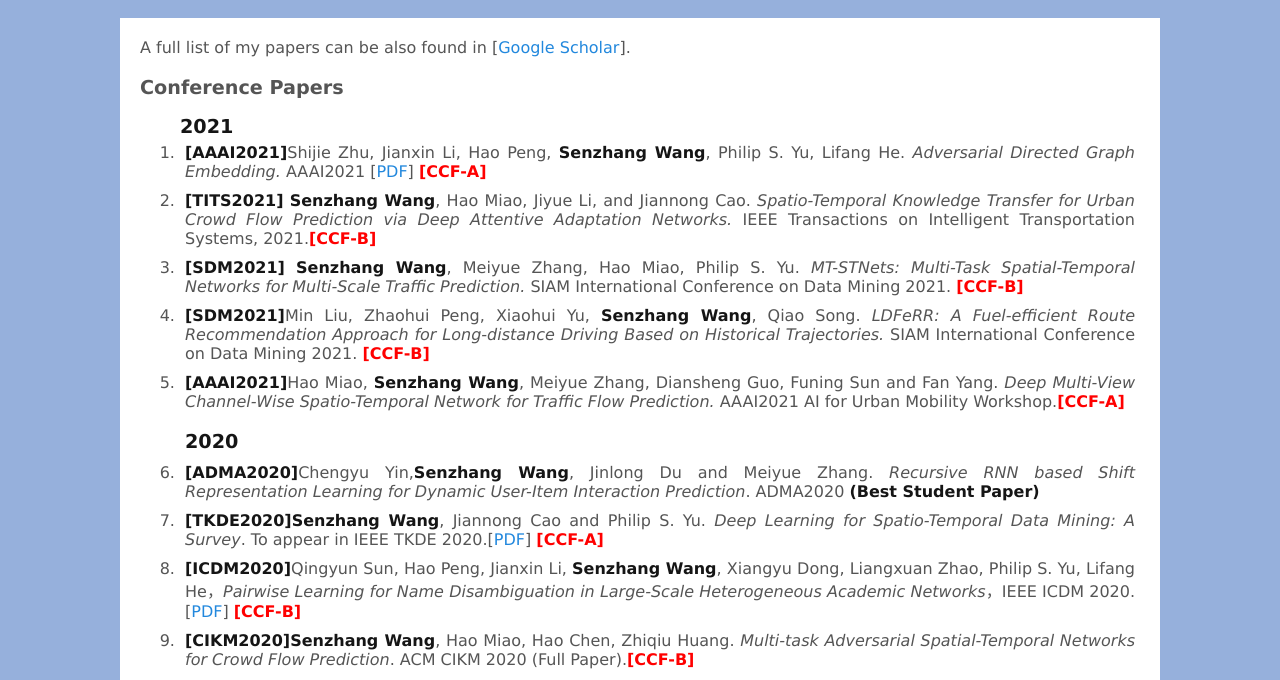
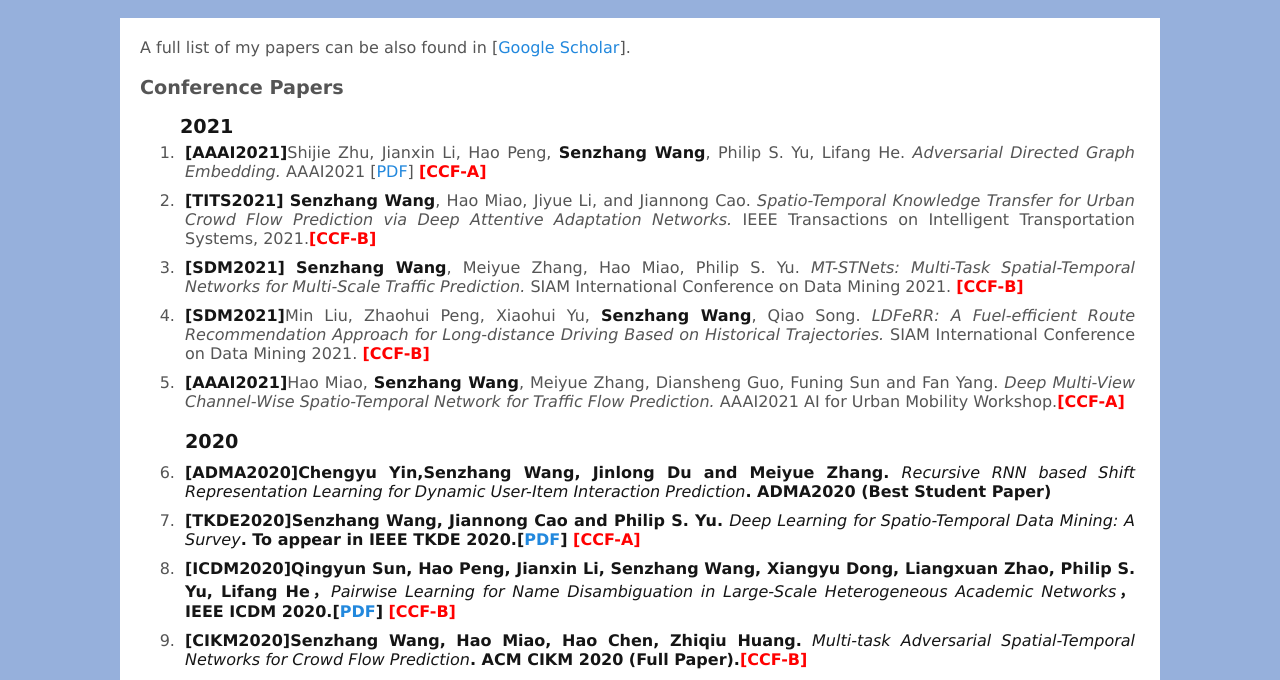
Before and after one commit to senzhangwang/senzhangwang.github.io, a plain HTML site: page Publications.html in a window 1280 px wide. Shown: the part 100-780 px from the top of the page. Drawn offline with Linux system fonts and the light colour scheme.

Commit message:
Update Publications.html

```diff
--- a/Publications.html
+++ b/Publications.html
@@ -39,10 +39,10 @@ A full list of my papers can be also found in [<a href="https://scholar.google.c
 
 
 <h3><strong>2020</strong></h3>
- </li><li><strong>[ADMA2020]</strong>Chengyu Yin,<strong>Senzhang Wang</strong>, Jinlong Du and Meiyue Zhang. <em>Recursive RNN based Shift Representation Learning for Dynamic User-Item Interaction Prediction</em>. ADMA2020 <strong>(Best Student Paper)</strong> </li>
-<li><strong>[TKDE2020]</strong><strong>Senzhang Wang</strong>, Jiannong Cao and Philip S. Yu. <em>Deep Learning for Spatio-Temporal Data Mining: A Survey</em>. To appear in IEEE TKDE 2020.[<a href="./paper_2020/2020.9.16.2.pdf" target="_blank">PDF</a>] <b><font color="#FF0000">[CCF-A]</font></b>	</li>
-<li><strong>[ICDM2020]</strong>Qingyun Sun, Hao Peng, Jianxin Li, <strong>Senzhang Wang</strong>, Xiangyu Dong, Liangxuan Zhao, Philip S. Yu, Lifang He，<em>Pairwise Learning for Name Disambiguation in Large-Scale Heterogeneous Academic Networks</em>，IEEE ICDM 2020.[<a href="./paper_2020/2020.9.16.pdf" target="_blank">PDF</a>]  <b><font color="#FF0000">[CCF-B]</font></b>	</li>
-<li><strong>[CIKM2020]</strong><strong>Senzhang Wang</strong>, Hao Miao, Hao Chen, Zhiqiu Huang.<em> Multi-task Adversarial Spatial-Temporal Networks for Crowd Flow Prediction</em>. ACM CIKM 2020 (Full Paper).<b><font color="#FF0000">[CCF-B]</font></b> </li>
+ </li><li><strong2>[ADMA2020]</strong>Chengyu Yin,<strong>Senzhang Wang</strong>, Jinlong Du and Meiyue Zhang. <em>Recursive RNN based Shift Representation Learning for Dynamic User-Item Interaction Prediction</em>. ADMA2020 <strong>(Best Student Paper)</strong> </li>
+<li><strong2>[TKDE2020]</strong><strong>Senzhang Wang</strong>, Jiannong Cao and Philip S. Yu. <em>Deep Learning for Spatio-Temporal Data Mining: A Survey</em>. To appear in IEEE TKDE 2020.[<a href="./paper_2020/2020.9.16.2.pdf" target="_blank">PDF</a>] <b><font color="#FF0000">[CCF-A]</font></b>	</li>
+<li><strong2>[ICDM2020]</strong>Qingyun Sun, Hao Peng, Jianxin Li, <strong>Senzhang Wang</strong>, Xiangyu Dong, Liangxuan Zhao, Philip S. Yu, Lifang He，<em>Pairwise Learning for Name Disambiguation in Large-Scale Heterogeneous Academic Networks</em>，IEEE ICDM 2020.[<a href="./paper_2020/2020.9.16.pdf" target="_blank">PDF</a>]  <b><font color="#FF0000">[CCF-B]</font></b>	</li>
+<li><strong2>[CIKM2020]</strong><strong>Senzhang Wang</strong>, Hao Miao, Hao Chen, Zhiqiu Huang.<em> Multi-task Adversarial Spatial-Temporal Networks for Crowd Flow Prediction</em>. ACM CIKM 2020 (Full Paper).<b><font color="#FF0000">[CCF-B]</font></b> </li>
 <li>Yasir Hussain, Zhiqiu Huang, Yu Zhou, <strong>Senzhang Wang</strong>:<em>CodeGRU: Context-aware deep learning with gated recurrent unit for source code modeling</em>. Inf. Softw. Technol. 125: 106309 (2020)[<a href="./paper_2020/1903.00884.pdf" target="_blank">PDF</a>] <b><font color="#FF0000">[CCF-B]</font></b>	</li>
 <li><strong>[CIKM2020]</strong>Hao Chen, Yue Xu, Feiran Huang, Zengde Deng, Wenbing Huang,<strong> Senzhang Wang</strong>, Peng He and Zhoujun Li，<em>Label-Aware Graph Convolutional Networks</em>. ACM CIKM 2020 (short paper).</li>
 <li><strong>[IEEE BigData2020]</strong>Jia Wang, Jiannong Cao, <strong>Senzhang Wang</strong>, Wengen Li. <em>IRDA: Incremental Reinforcement Learning for Dynamic Resource Allocation</em>. IEEE Transactions on Big Data, 2020.[<a href="https://ieeexplore.ieee.org/abstract/document/9072494" target="_blank">Link</a>]
```
